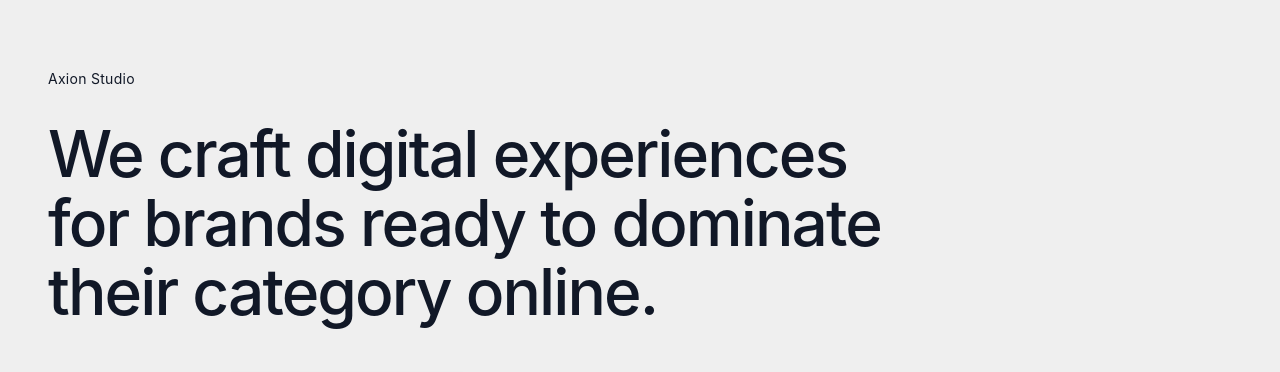
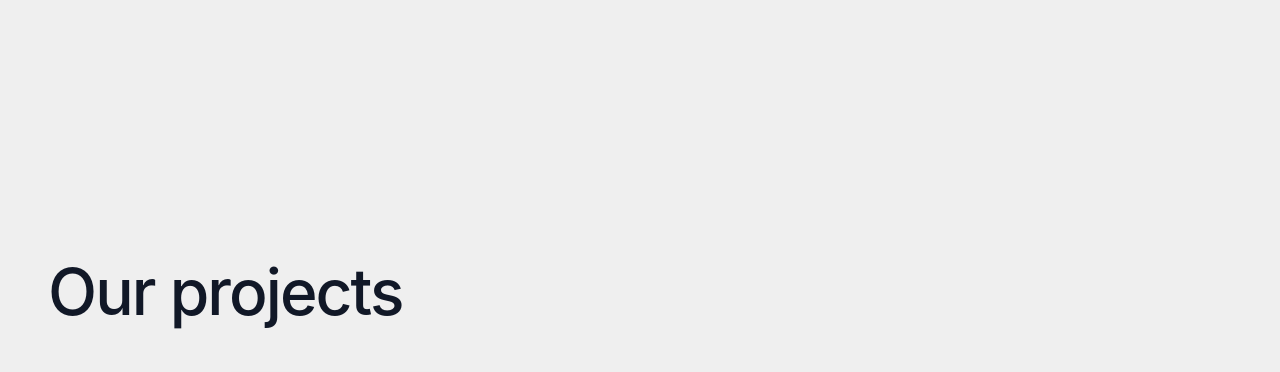
Before and after one commit to vanessa902/BlueSun, a Next.js app: page /projects in a window 1280 px wide. Shown: the part 302-674 px from the top of the page. Built offline with nearby package versions, Linux system fonts and the light colour scheme.

Commit message:
Simplify Projects hero text to "Our projects"
Replaces the "Axion Studio" eyebrow label and three-line marketing
headline with a single "Our projects" heading.

Co-Authored-By: Claude Opus 4.6 <noreply@anthropic.com>
Claude-Session: https://claude.ai/code/session_01CFdFwUYbSgwnjukfoiMb5h

```diff
--- a/src/app/axion.css
+++ b/src/app/axion.css
@@ -126,18 +126,6 @@
 @media (min-width: 1024px) {
   .axion-hero__inner {
     padding: 0 3rem 5rem;
-  }
-}
-.axion-hero__label {
-  font-size: 13px;
-  color: #111827;
-  letter-spacing: 0.02em;
-  margin-bottom: 1.25rem;
-}
-@media (min-width: 640px) {
-  .axion-hero__label {
-    font-size: 14px;
-    margin-bottom: 2rem;
   }
 }
 .axion-hero__headline {
--- a/src/app/projects/page.tsx
+++ b/src/app/projects/page.tsx
@@ -76,16 +76,7 @@ export default function ProjectsPage() {
 
         <div className="axion-hero__content">
           <div className="axion-hero__inner">
-            <p className="axion-hero__label">Axion Studio</p>
-            <h1 className="axion-hero__headline">
-              We craft digital experiences
-              <br className="axion-br-desktop" />
-              <span className="axion-sp-mobile"> </span>
-              for brands ready to dominate
-              <br className="axion-br-desktop" />
-              <span className="axion-sp-mobile"> </span>
-              their category online.
-            </h1>
+            <h1 className="axion-hero__headline">Our projects</h1>
 
             <div className="axion-hero__ctas">
               <RollButton label="Start a project" variant="orange" />
```
